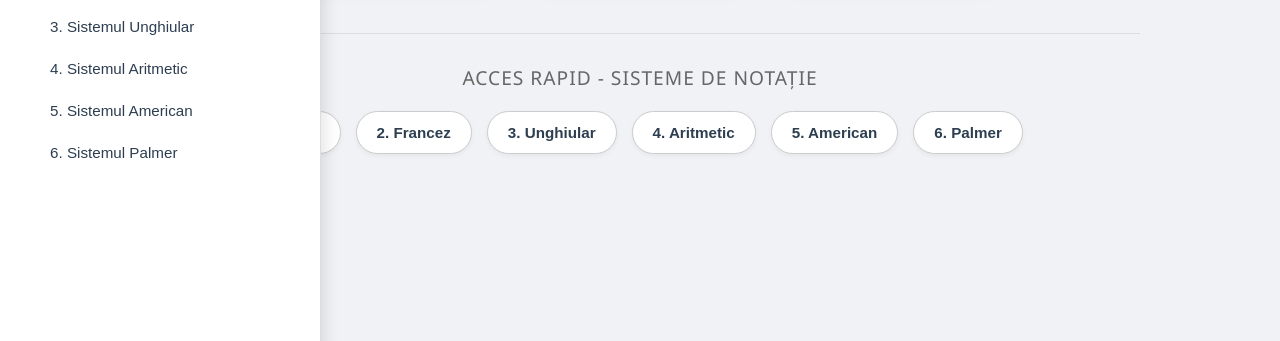
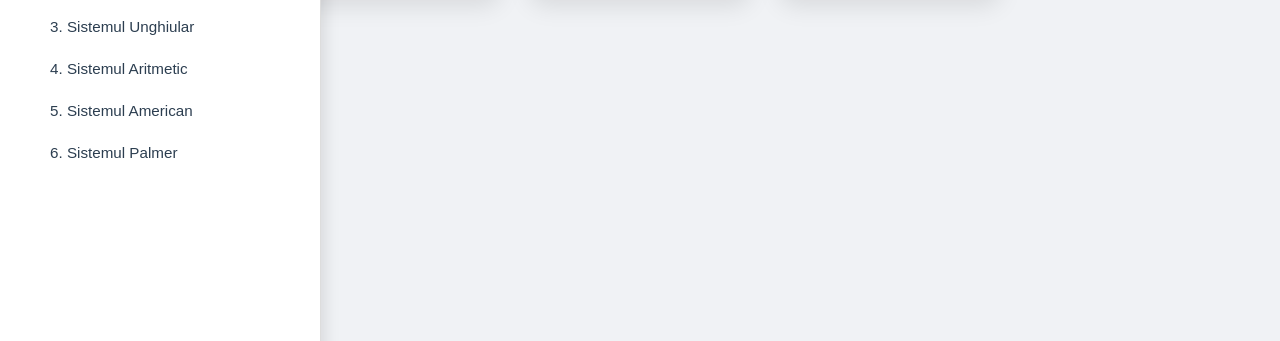
Before and after one commit to andreirazvan69/MORFO, a plain HTML site: page index.html in a window 1280 px wide. Shown: the part 459-800 px from the top of the page. Drawn offline with Linux system fonts and the light colour scheme.

Commit message:
meniurii

```diff
--- a/index.html
+++ b/index.html
@@ -136,7 +136,7 @@
         /* --- STILURI ECRAN START --- */
         .landing-container {
             text-align: center;
-            margin-top: 20px;
+            margin-top: 50px; /* Mai mult spatiu sus */
         }
         .landing-title {
             font-size: 2.5rem;
@@ -178,46 +178,7 @@
             display: block;
         }
 
-        /* --- ACCES RAPID TEORIE (LANDING PAGE) --- */
-        .theory-shortcuts {
-            border-top: 1px solid #ddd;
-            padding-top: 30px;
-            text-align: center;
-        }
-        .shortcuts-title {
-            color: #666;
-            font-size: 1.2rem;
-            margin-bottom: 20px;
-            text-transform: uppercase;
-            letter-spacing: 1px;
-        }
-        .shortcuts-grid {
-            display: flex;
-            justify-content: center;
-            gap: 15px;
-            flex-wrap: wrap;
-        }
-        .shortcut-btn {
-            background-color: white;
-            border: 1px solid #ccc;
-            padding: 12px 20px;
-            border-radius: 30px;
-            color: var(--secondary-color);
-            font-weight: bold;
-            cursor: pointer;
-            transition: all 0.2s;
-            font-size: 0.95rem;
-            box-shadow: 0 2px 5px rgba(0,0,0,0.05);
-        }
-        .shortcut-btn:hover {
-            background-color: var(--primary-color);
-            color: white;
-            border-color: var(--primary-color);
-            transform: translateY(-2px);
-            box-shadow: 0 4px 8px rgba(0,0,0,0.15);
-        }
-
-        /* --- NAVIGARE INTRE PAGINI TEORIE (NOU) --- */
+        /* --- NAVIGARE INTRE PAGINI TEORIE --- */
         .theory-footer-nav {
             margin-top: 50px;
             padding-top: 20px;
@@ -376,19 +337,6 @@
                         COMPLETĂRI
                     </button>
                 </div>
-
-                <div class="theory-shortcuts">
-                    <div class="shortcuts-title">Acces Rapid - Sisteme de Notație</div>
-                    <div class="shortcuts-grid">
-                        <button class="shortcut-btn" onclick="switchSection('theory-fdi', document.getElementById('nav-fdi'))">1. FDI</button>
-                        <button class="shortcut-btn" onclick="switchSection('theory-francez', document.getElementById('nav-francez'))">2. Francez</button>
-                        <button class="shortcut-btn" onclick="switchSection('theory-unghiular', document.getElementById('nav-unghiular'))">3. Unghiular</button>
-                        <button class="shortcut-btn" onclick="switchSection('theory-aritmetic', document.getElementById('nav-aritmetic'))">4. Aritmetic</button>
-                        <button class="shortcut-btn" onclick="switchSection('theory-american', document.getElementById('nav-american'))">5. American</button>
-                        <button class="shortcut-btn" onclick="switchSection('theory-palmer', document.getElementById('nav-palmer'))">6. Palmer</button>
-                    </div>
-                </div>
-
             </div>
         </div>
 
```
